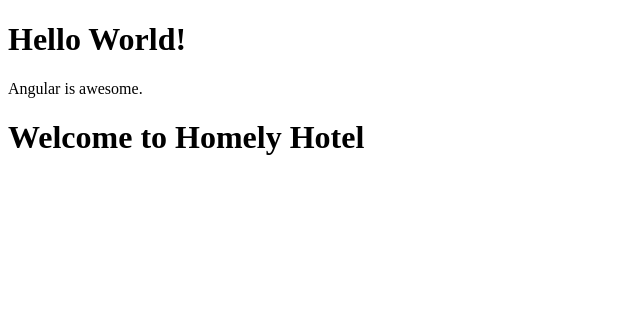
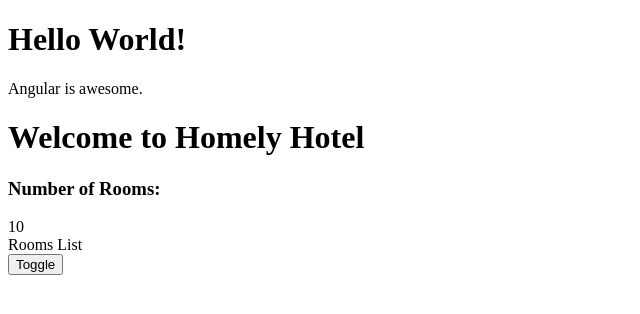
Before and after one commit to pjancura/angularPractice, an Angular app in the folder hotel-inventory-app/: page / in a window 1280 px wide. Shown: the top 314 px of the page, without its empty margins (0-640 px from the left). Built offline with nearby package versions, Linux system fonts and the light colour scheme.

Commit message:
adds binding and some directives
This adds the concept of bindings and directives to the project.  Directives are not complete yet.

```diff
--- a/hotel-inventory-app/src/app/rooms/rooms.component.html
+++ b/hotel-inventory-app/src/app/rooms/rooms.component.html
@@ -1 +1,29 @@
+<!-- line 2  is an example of interpolation from the rooms.component class -->
 <h1>Welcome to {{hotelName}}</h1>
+
+<div class="roomsDiv" [hidden]="hideRooms">
+<!-- variables can be bound to any native tag element -->
+<!-- uses box syntax -->
+<!-- [innerText] and others...these are the similar properties that you are used to accessing via the DOM with JS
+you just need to use the squarebrackets around the JS DOM element property -->
+<h3>Number of Rooms:</h3>
+<div [innerText]="numberOfRooms"></div>
+</div>
+
+<!-- Optional Chaining -->
+<!-- the ? serves to check if availableRooms exists for the object at all -->
+<!-- {{ rooms?.availableRooms ?? 'No rooms'}} -->
+
+<!-- *ngIf is an example of an Angular Directive.  It behaves like an if statement in TS -->
+<div *ngIf="rooms.availableRooms > 0; else elseBlock">
+    Rooms List
+</div>
+
+<ng-template #elseBlock>
+    No Rooms
+</ng-template>
+<!-- event binding -->
+<!-- uses banana syntax -->
+<!-- toggle() is the function, it is written in the component class section -->
+<!-- in this case toggle() changes the value of "hidden" for the value of the roomDiv -->
+<button (click)="toggle()">Toggle</button>
--- a/hotel-inventory-app/src/app/rooms/rooms.component.ts
+++ b/hotel-inventory-app/src/app/rooms/rooms.component.ts
@@ -1,4 +1,5 @@
 import { Component } from '@angular/core';
+import { Room } from './rooms';
 
 @Component({
   selector: 'hotelInv-rooms',
@@ -7,5 +8,20 @@ import { Component } from '@angular/core';
 })
 export class RoomsComponent {
 
-  hotelName = 'Homely Hotel'
+  hotelName = 'Homely Hotel';
+  numberOfRooms = 10;
+
+  hideRooms = false;
+
+  rooms: Room = {
+    totalRooms: 20,
+    availableRooms: 10,
+    bookedRooms: 5
+  }
+
+  constructor () {}
+
+  toggle() {
+    this.hideRooms = !this.hideRooms;
+  }
 }
--- /dev/null
+++ b/hotel-inventory-app/src/app/rooms/rooms.ts
@@ -0,0 +1,6 @@
+export interface Room {
+    totalRooms: number;
+    availableRooms: number;
+    bookedRooms: number;
+
+}
```
